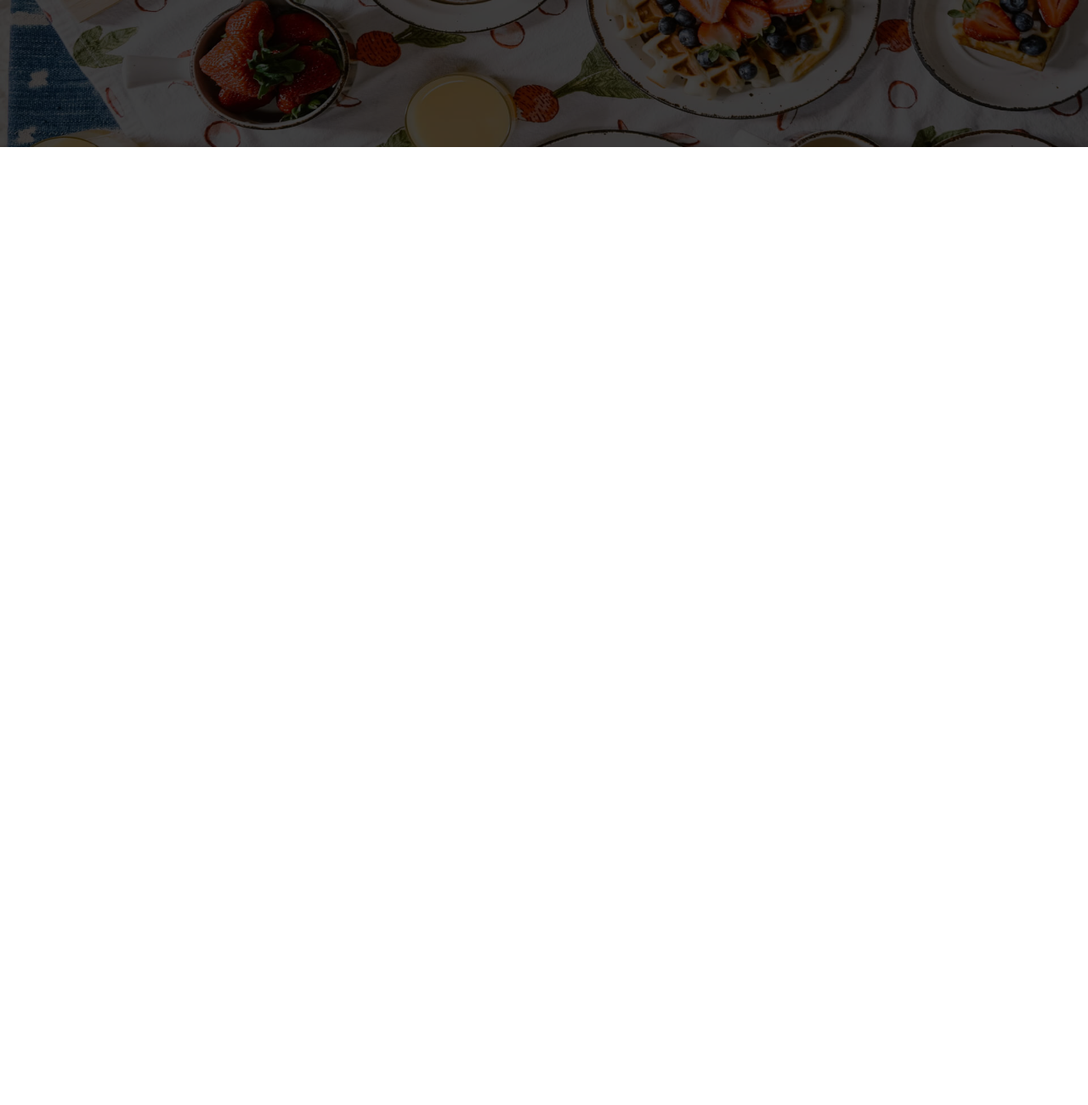
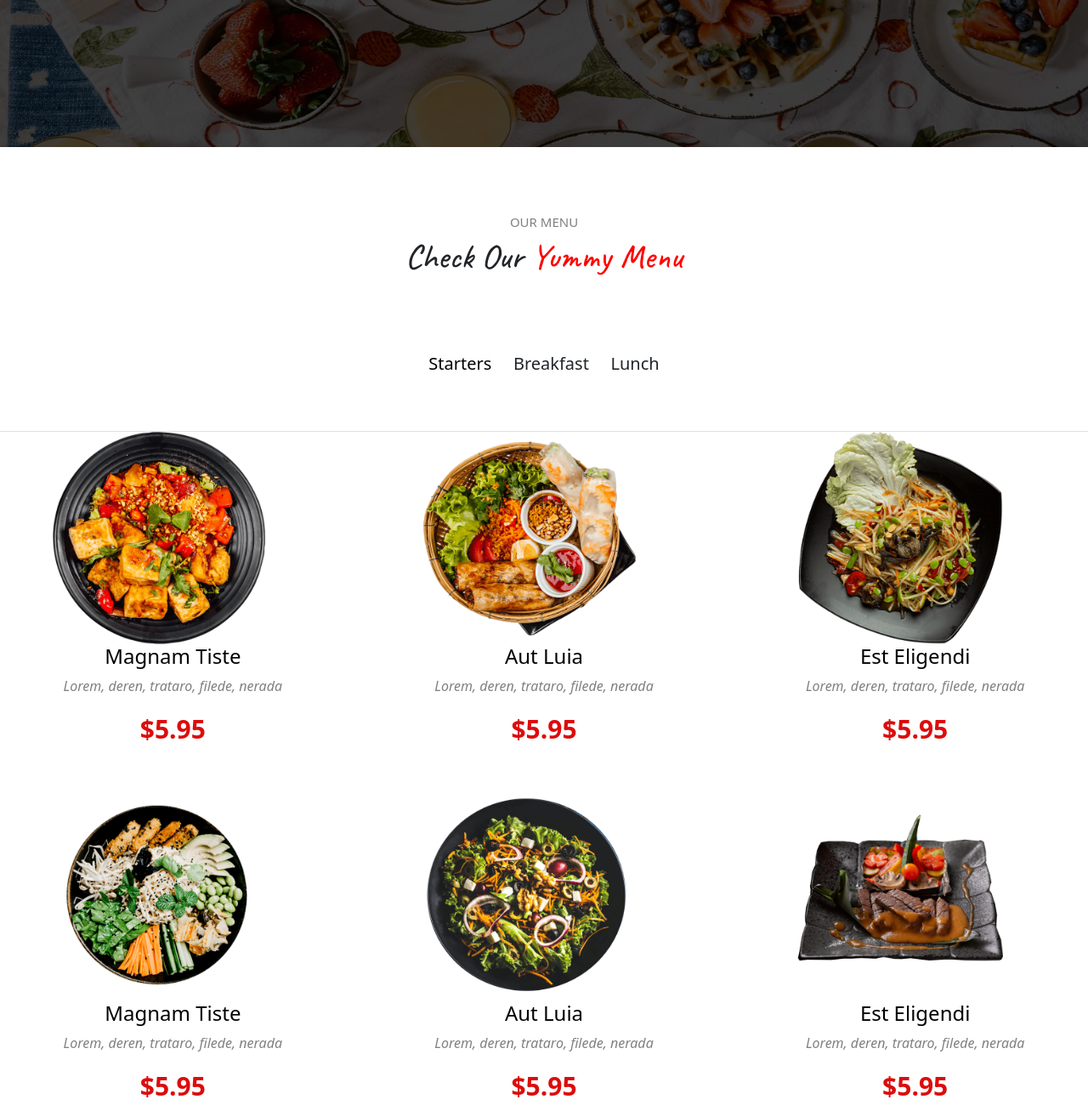
Before and after one commit to Abdellah-Majdoul/-JavaScript_DOM_Final_Project_AbdellahMajdoul, a website: page index.html in a window 1280 px wide. Shown: the part 2781-4081 px from the top of the page at 85% size. Before the commit the page ends 2954 px from the top, so only its background shows below. Drawn offline with nearby package versions, Linux system fonts and the light colour scheme; files whose address does not match are found by name; a web font is replaced by a local one.

Commit message:
Menu section

```diff
--- a/index.html
+++ b/index.html
@@ -198,7 +198,147 @@
    </section>
    <!-- this is menu  -->
 
+   <section class="MenuSection" id="menu">
+    <div class="titre-contact d-flex flex-column align-items-center justify-content-center">
+      <h4>OUR MENU</h4>
+      <h1>Check Our <span>Yummy Menu</span></h1>
 
+    </div>
+
+    <nav>
+      <div class="nav nav-tabs" id="nav-tab" role="tablist">
+        <a class=" active" id="nav-home-tab" data-bs-toggle="tab" data-bs-target="#nav-home" type="button" role="tab" aria-controls="nav-home" aria-selected="true">Starters</a>
+        <a  id="nav-profile-tab" data-bs-toggle="tab" data-bs-target="#nav-profile" type="button" role="tab" aria-controls="nav-profile" aria-selected="false">Breakfast</a>
+        <a  id="nav-contact-tab" data-bs-toggle="tab" data-bs-target="#nav-contact" type="button" role="tab" aria-controls="nav-contact" aria-selected="false">Lunch</a>
+      </div>
+    </nav>
+    <div class="tab-content" id="nav-tabContent">
+      <div class="tab-pane fade show active" id="nav-home" role="tabpanel" aria-labelledby="nav-home-tab"><section class=" contentMenu d-flex justify-content-center flex-column   gap-5">
+        <div class=" leftMenu   ">
+          <div class="lf-div d-flex flex-column ">
+            <div class="containerMenu  d-flex ">
+              <img src="./public/images/menu/menu-item-1.png" alt="">
+              <h4>Magnam Tiste</h4>
+              <p><i>Lorem, deren, trataro, filede, nerada</i></p>
+
+            </div>
+            <b>$5.95</b>
+          </div>
+          <div class="d-flex flex-column ">
+            <div class="lf-div d-flex containerMenu">
+              <img src="./public/images/menu/menu-item-2.png" alt="">
+              <h4>
+                Aut Luia</h4>
+              <p><i>Lorem, deren, trataro, filede, nerada </i></p>
+            </div>
+            <b>$5.95</b>
+          </div>
+          <div class="d-flex  flex-column">
+            <div class=" lf-div d-flex containerMenu ">
+              <img src="./public/images/menu/menu-item-3.png" alt="">
+              <h4>Est Eligendi</h4>
+              <p><i>Lorem, deren, trataro, filede, nerada</i></p>
+            </div>
+            <b>$5.95</b>
+          </div>
+
+        </div>
+        <div class=" leftMenu   ">
+          <div class="lf-div d-flex flex-column ">
+            <div class="containerMenu  d-flex ">
+              <img src="./public/images/menu/menu-item-6.png" alt="">
+              <h4>Magnam Tiste</h4>
+              <p><i>Lorem, deren, trataro, filede, nerada</i></p>
+
+            </div>
+            <b>$5.95</b>
+          </div>
+          <div class="d-flex flex-column ">
+            <div class="lf-div d-flex containerMenu">
+              <img src="./public/images/menu/menu-item-4.png" alt="">
+              <h4>
+                Aut Luia</h4>
+              <p><i>Lorem, deren, trataro, filede, nerada </i></p>
+            </div>
+            <b>$5.95</b>
+          </div>
+          <div class="d-flex  flex-column">
+            <div class=" lf-div d-flex containerMenu ">
+              <img src="./public/images/menu/menu-item-5.png" alt="">
+              <h4>Est Eligendi</h4>
+              <p><i>Lorem, deren, trataro, filede, nerada</i></p>
+            </div>
+            <b>$5.95</b>
+          </div>
+
+        </div>
+
+
+      </section></div>
+      <div class="tab-pane fade" id="nav-profile" role="tabpanel" aria-labelledby="nav-profile-tab"><section class=" contentMenu d-flex justify-content-center   gap-5">
+        <div class=" leftMenu   ">
+          <div class="d-flex  flex-column">
+            <div class=" lf-div d-flex containerMenu ">
+              <img src="./public/images/menu/menu-item-2.png" alt="">
+              <h4>Lobster Bisque</h4>
+              <p><i>Lorem ipsum dolor sit, </i></p>
+            </div>
+            <b>$5.95</b>
+          </div>
+          <div class="d-flex  flex-column">
+            <div class=" lf-div d-flex containerMenu ">
+              <img src="./public/images/menu/menu-item-1.png" alt="">
+              <h4>Lobster Bisque</h4>
+              <p><i>Lorem ipsum dolor sit, </i></p>
+            </div>
+            <b>$5.95</b>
+          </div>
+          <div class="d-flex  flex-column">
+            <div class=" lf-div d-flex containerMenu ">
+              <img src="./public/images/menu/menu-item-6.png" alt="">
+              <h4>Lobster Bisque</h4>
+              <p><i>Lorem ipsum dolor sit, </i></p>
+            </div>
+            <b>$5.95</b>
+          </div>
+
+        </div>
+
+
+      </section></div>
+      <div class="tab-pane fade" id="nav-contact" role="tabpanel" aria-labelledby="nav-contact-tab"><section class=" contentMenu d-flex justify-content-center   gap-5">
+        <div class=" leftMenu   ">
+          <div class="d-flex  flex-column">
+            <div class=" lf-div d-flex containerMenu ">
+              <img src="./public/images/menu/menu-item-4.png" alt="">
+              <h4>Lobster Bisque</h4>
+              <p><i>Lorem ipsum dolor sit, </i></p>
+            </div>
+            <b>$5.95</b>
+          </div>
+          <div class="d-flex  flex-column">
+            <div class=" lf-div d-flex containerMenu ">
+              <img src="./public/images/menu/menu-item-3.png" alt="">
+              <h4>Lobster Bisque</h4>
+              <p><i>Lorem ipsum dolor sit, </i></p>
+            </div>
+            <b>$5.95</b>
+          </div>
+          <div class="d-flex  flex-column">
+            <div class=" lf-div d-flex containerMenu ">
+              <img src="./public/images/menu/menu-item-2.png" alt="">
+              <h4>Lobster Bisque</h4>
+              <p><i>Lorem ipsum dolor sit, </i></p>
+            </div>
+            <b>$5.95</b>
+          </div>
+
+        </div>
+
+
+      </section></div>
+    </div>
+  </section>
  </main>
 
 
```
